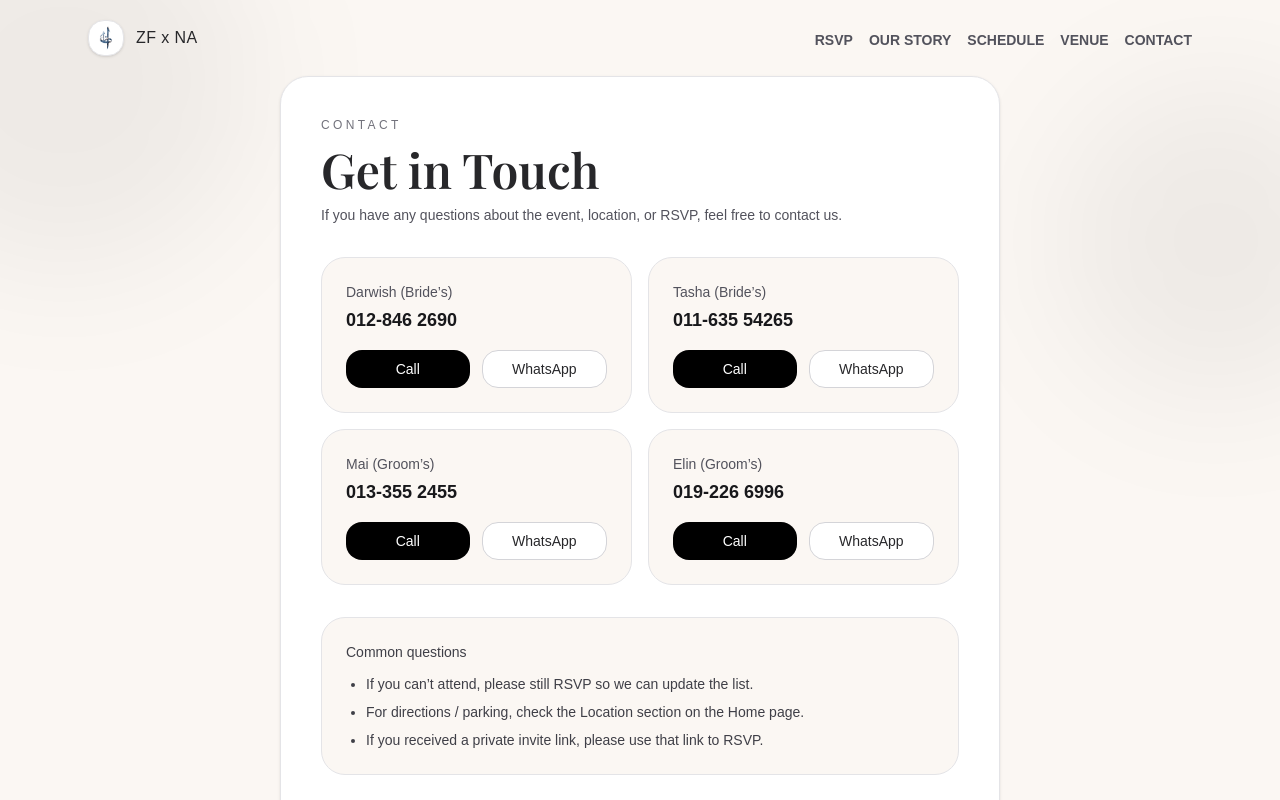
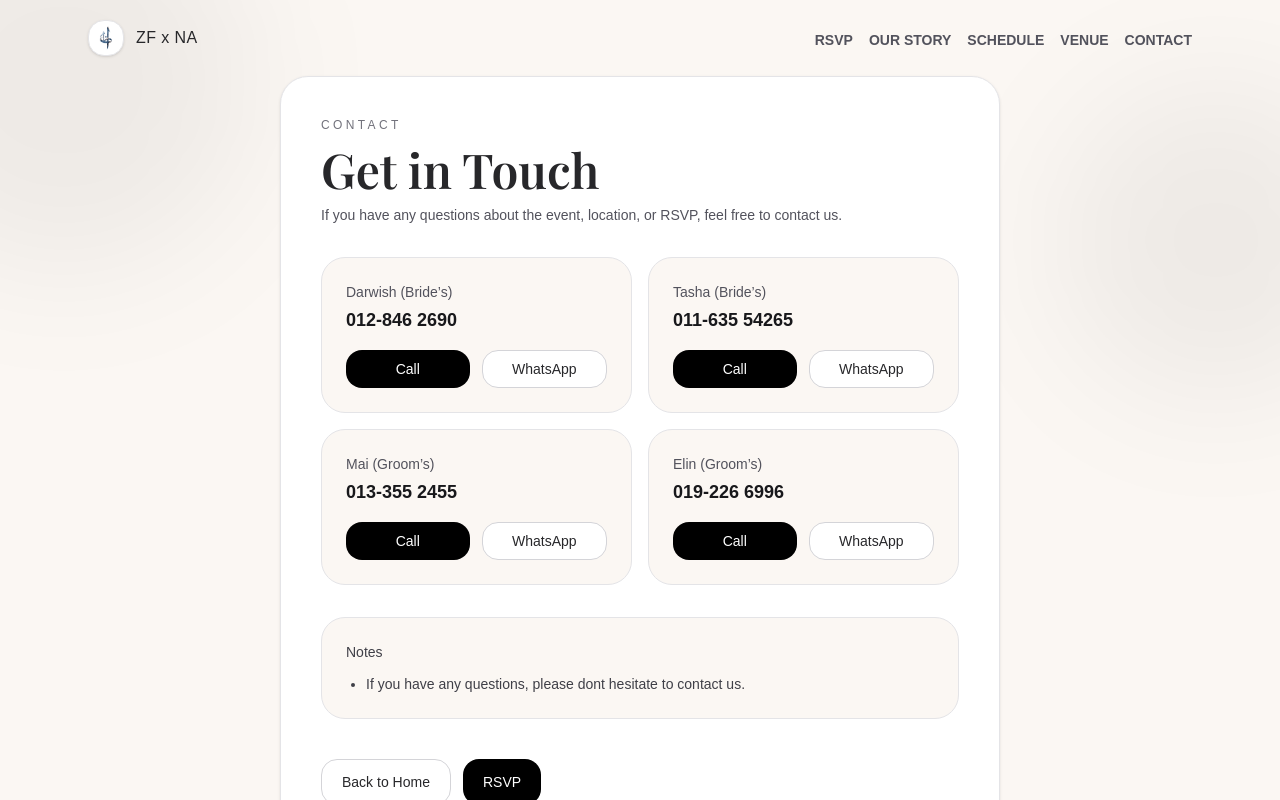
Before and after one commit to faizjazz100/ayuni-zhafirin, a Next.js app: page /contact in a window 1280 px wide. Shown: the top 800 px of the page. Built offline with nearby package versions, Linux system fonts and the light colour scheme; a web font is replaced by a local one.

Commit message:
15th commit

```diff
--- a/src/app/contact/page.tsx
+++ b/src/app/contact/page.tsx
@@ -75,11 +75,9 @@ export default function ContactPage() {
                     </div>
 
                     <div className="mt-8 rounded-3xl border border-zinc-200 bg-[#fbf7f3] p-6 text-sm text-zinc-700">
-                        <p className="font-medium">Common questions</p>
+                        <p className="font-medium">Notes</p>
                         <ul className="mt-3 list-disc space-y-2 pl-5 text-zinc-700">
-                            <li>If you can’t attend, please still RSVP so we can update the list.</li>
-                            <li>For directions / parking, check the Location section on the Home page.</li>
-                            <li>If you received a private invite link, please use that link to RSVP.</li>
+                            <li>If you have any questions, please dont hesitate to contact us.</li>
                         </ul>
                     </div>
 
--- a/src/app/schedule/page.tsx
+++ b/src/app/schedule/page.tsx
@@ -22,6 +22,7 @@ const items: Item[] = [
 ];
 
 export default function SchedulePage() {
+    const COUPLE = "Ayuni & Zhaf";
     return (
         <main className="min-h-screen text-zinc-800">
             {/* soft glow background */}
@@ -94,6 +95,9 @@ export default function SchedulePage() {
                             RSVP
                         </Link>
                     </div>
+                    <footer className="mt-10 text-center text-sm text-zinc-600">
+                        © {new Date().getFullYear()} {COUPLE}
+                    </footer>
                 </motion.div>
             </section>
 
--- a/src/app/venue/page.tsx
+++ b/src/app/venue/page.tsx
@@ -93,7 +93,6 @@ export default function LocationPage() {
                         <p className="font-medium">Notes</p>
                         <ul className="mt-3 list-disc space-y-2 pl-5">
                             <li>Please arrive early for parking.</li>
-                            <li>Follow signage at the venue entrance.</li>
                             <li>If you get lost, contact us from the Contact page.</li>
                         </ul>
                     </div>
```
